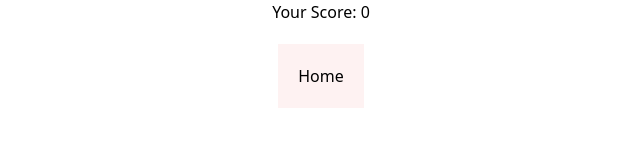
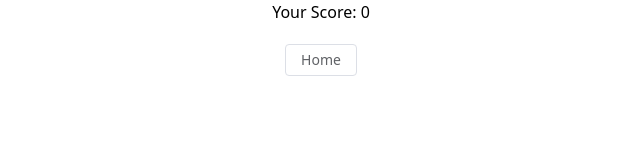
Before and after one commit to jakubhajduk53/quiz-2025, a Vue app: page /results in a window 1280 px wide. Shown: the top 160 px of the page, without its empty margins (319-959 px from the left). Built offline with nearby package versions, Linux system fonts and the light colour scheme.

Commit message:
feat: update results-view

```diff
--- a/src/views/ResultsView.vue
+++ b/src/views/ResultsView.vue
@@ -1,6 +1,7 @@
 <script setup lang="ts">
 import { RouterLink } from "vue-router";
 import { useQuizStore } from "../stores/store";
+import { ElButton } from "element-plus";
 
 const quizStore = useQuizStore();
 </script>
@@ -10,11 +11,9 @@ const quizStore = useQuizStore();
     <div>
       <p>Your Score: {{ quizStore.calculateScore() }}</p>
     </div>
-    <RouterLink to="/">
-      <button class="cursor-pointer p-5 bg-red-50" @click="quizStore.resetQuiz">
-        Home
-      </button>
-    </RouterLink>
+    <el-button plain @click="quizStore.resetQuiz"
+      ><RouterLink to="/">Home</RouterLink>
+    </el-button>
   </div>
 </template>
 
```
